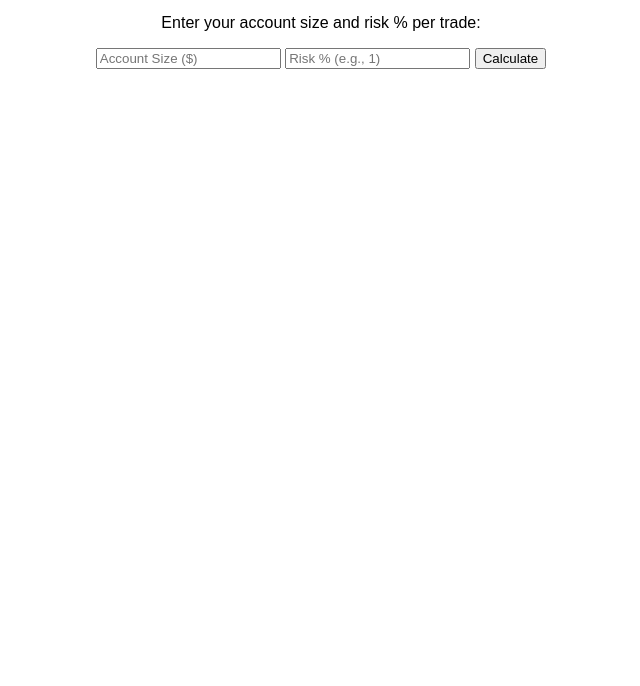
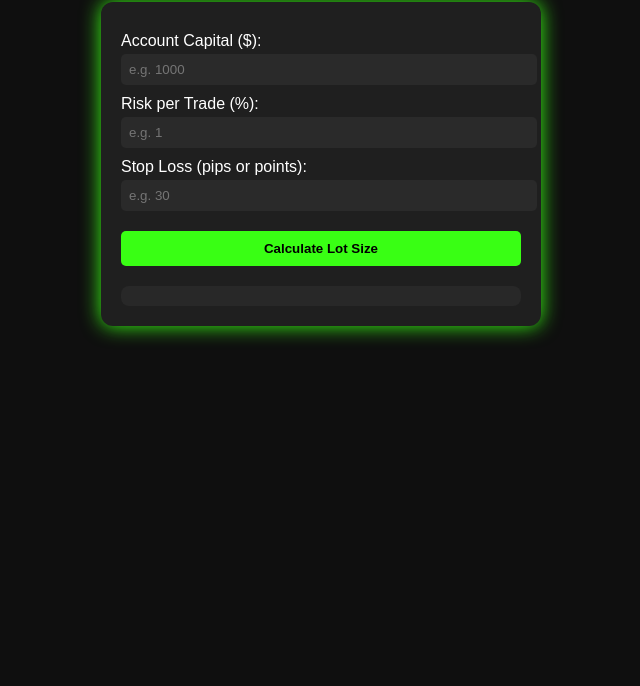
Before and after one commit to tradervogue/tvt.github.io, a plain HTML site: page index.html in a window 1280 px wide. Shown: the part 114-800 px from the top of the page, without its empty margins (319-959 px from the left). Drawn offline with Linux system fonts and the light colour scheme.

Commit message:
Update index.html

```diff
--- a/index.html
+++ b/index.html
@@ -2,25 +2,97 @@
 <html lang="en">
 <head>
   <meta charset="UTF-8" />
-  <meta name="viewport" content="width=device-width, initial-scale=1.0"/>
-  <title>Trader Vogue Risk Calculator</title>
+  <meta name="viewport" content="width=device-width, initial-scale=1.0" />
+  <title>Trader Vogue | Risk Calculator</title>
+  <style>
+    body {
+      font-family: Arial, sans-serif;
+      background-color: #0f0f0f;
+      color: #fff;
+      display: flex;
+      flex-direction: column;
+      align-items: center;
+      padding: 20px;
+    }
+    h1 {
+      color: #39ff14;
+      margin-bottom: 30px;
+    }
+    .calculator {
+      background: #1f1f1f;
+      padding: 20px;
+      border-radius: 12px;
+      max-width: 400px;
+      width: 100%;
+      box-shadow: 0 0 20px #39ff14;
+    }
+    label {
+      display: block;
+      margin-top: 10px;
+    }
+    input {
+      width: 100%;
+      padding: 8px;
+      margin-top: 4px;
+      background: #2a2a2a;
+      border: none;
+      color: white;
+      border-radius: 5px;
+    }
+    button {
+      margin-top: 20px;
+      padding: 10px;
+      width: 100%;
+      background-color: #39ff14;
+      color: black;
+      font-weight: bold;
+      border: none;
+      border-radius: 5px;
+      cursor: pointer;
+    }
+    .result {
+      margin-top: 20px;
+      padding: 10px;
+      background: #282828;
+      border-radius: 8px;
+    }
+  </style>
 </head>
-<body style="font-family:sans-serif; text-align:center; padding:40px;">
+<body>
   <h1>Trader Vogue - Risk Calculator</h1>
-  <p>Enter your account size and risk % per trade:</p>
+  <div class="calculator">
+    <label for="capital">Account Capital ($):</label>
+    <input type="number" id="capital" placeholder="e.g. 1000" />
 
-  <input id="balance" type="number" placeholder="Account Size ($)" />
-  <input id="risk" type="number" placeholder="Risk % (e.g., 1)" />
-  <button onclick="calculate()">Calculate</button>
+    <label for="risk">Risk per Trade (%):</label>
+    <input type="number" id="risk" placeholder="e.g. 1" />
 
-  <h2 id="result"></h2>
+    <label for="sl">Stop Loss (pips or points):</label>
+    <input type="number" id="sl" placeholder="e.g. 30" />
+
+    <button onclick="calculateRisk()">Calculate Lot Size</button>
+
+    <div class="result" id="result"></div>
+  </div>
 
   <script>
-    function calculate() {
-      const balance = parseFloat(document.getElementById("balance").value);
-      const risk = parseFloat(document.getElementById("risk").value);
-      const amount = (balance * (risk / 100)).toFixed(2);
-      document.getElementById("result").innerText = `You can risk: $${amount} on this trade`;
+    function calculateRisk() {
+      const capital = parseFloat(document.getElementById('capital').value);
+      const riskPercent = parseFloat(document.getElementById('risk').value);
+      const stopLoss = parseFloat(document.getElementById('sl').value);
+
+      if (isNaN(capital) || isNaN(riskPercent) || isNaN(stopLoss)) {
+        document.getElementById('result').innerText = "Please fill all fields correctly.";
+        return;
+      }
+
+      const riskAmount = (capital * riskPercent) / 100;
+      const lotSize = riskAmount / stopLoss;
+
+      document.getElementById('result').innerHTML = `
+        Risk Amount: <strong>$${riskAmount.toFixed(2)}</strong><br/>
+        Suggested Lot Size: <strong>${lotSize.toFixed(2)} lots</strong>
+      `;
     }
   </script>
 </body>
```
